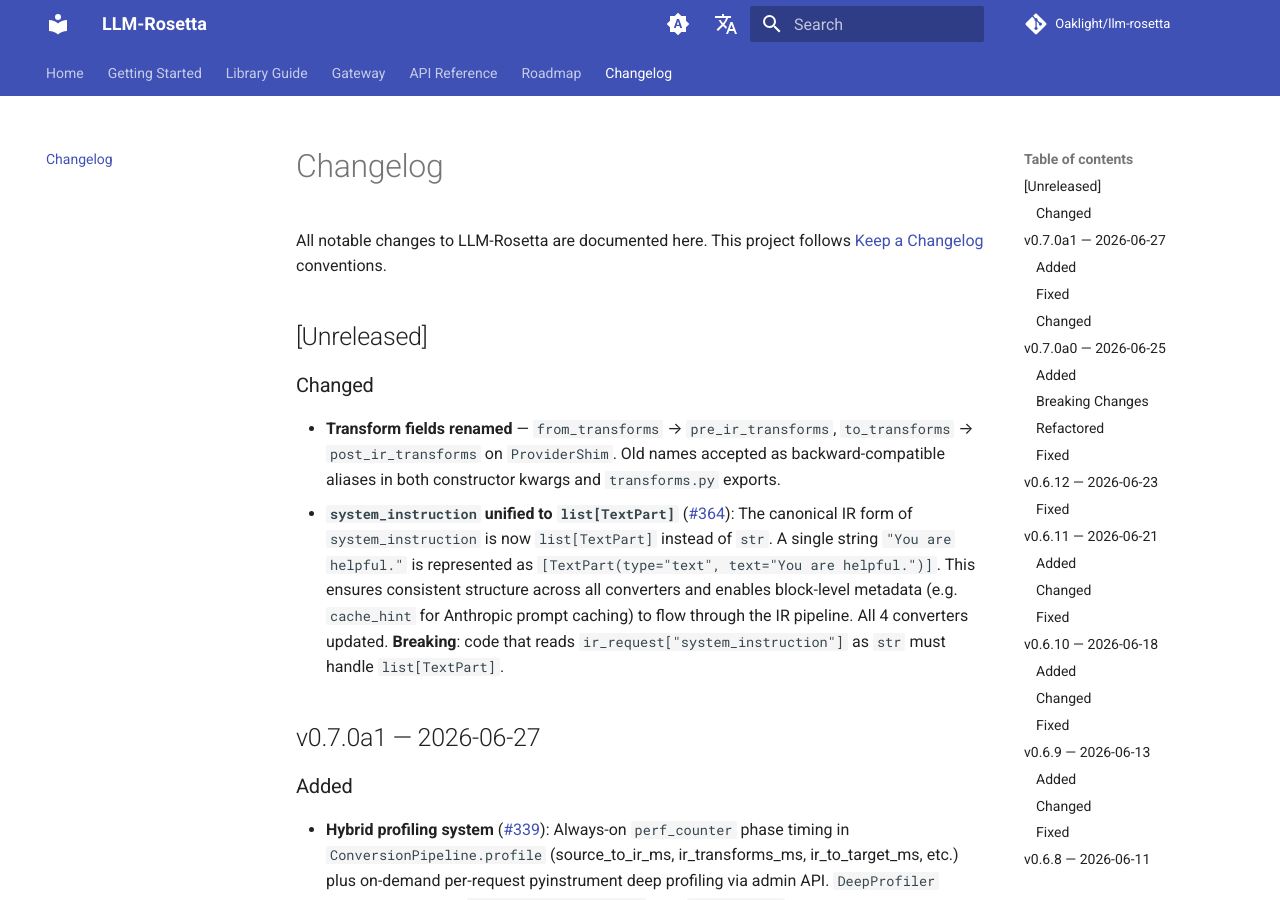
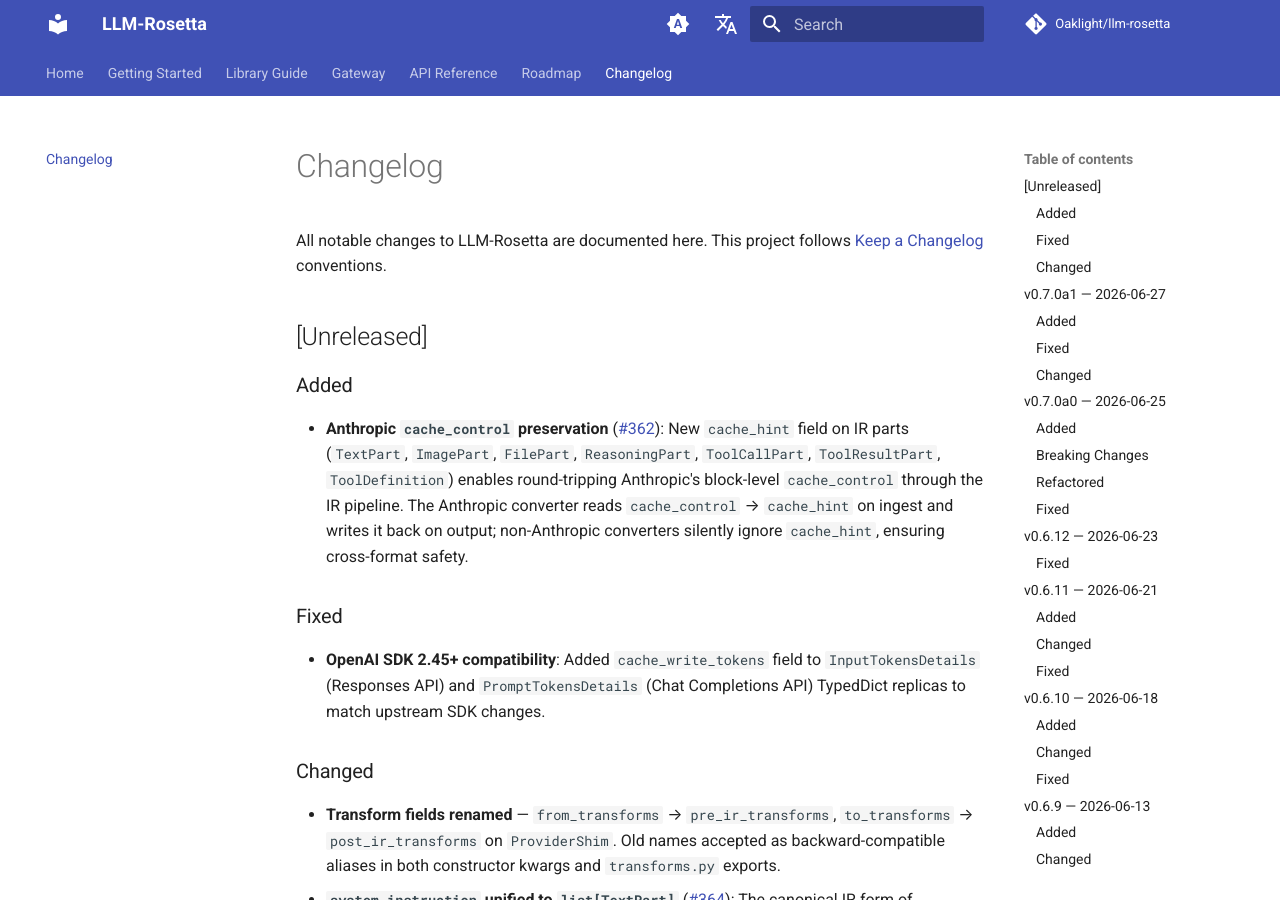
Before and after one commit to Oaklight/llm-rosetta, an MkDocs documentation site: the page built from docs/changelog.md, in a window 1280 px wide and 900 px high. Built offline with MkDocs 1.6.1 and Material for MkDocs 9.7.7, drawn with Linux system fonts in a browser that asks for light colours; comment, search, counter and statistics services are not loaded.

Commit message:
docs: add cache_hint feature and OpenAI SDK compat fix to changelog

```diff
--- a/docs/changelog.md
+++ b/docs/changelog.md
@@ -7,6 +7,14 @@
 All notable changes to LLM-Rosetta are documented here. This project follows [Keep a Changelog](https://keepachangelog.com/) conventions.
 
 ## [Unreleased]
+
+### Added
+
+- **Anthropic `cache_control` preservation** ([#362](https://github.com/Oaklight/llm-rosetta/pull/362)): New `cache_hint` field on IR parts (`TextPart`, `ImagePart`, `FilePart`, `ReasoningPart`, `ToolCallPart`, `ToolResultPart`, `ToolDefinition`) enables round-tripping Anthropic's block-level `cache_control` through the IR pipeline. The Anthropic converter reads `cache_control` → `cache_hint` on ingest and writes it back on output; non-Anthropic converters silently ignore `cache_hint`, ensuring cross-format safety.
+
+### Fixed
+
+- **OpenAI SDK 2.45+ compatibility**: Added `cache_write_tokens` field to `InputTokensDetails` (Responses API) and `PromptTokensDetails` (Chat Completions API) TypedDict replicas to match upstream SDK changes.
 
 ### Changed
 
```
